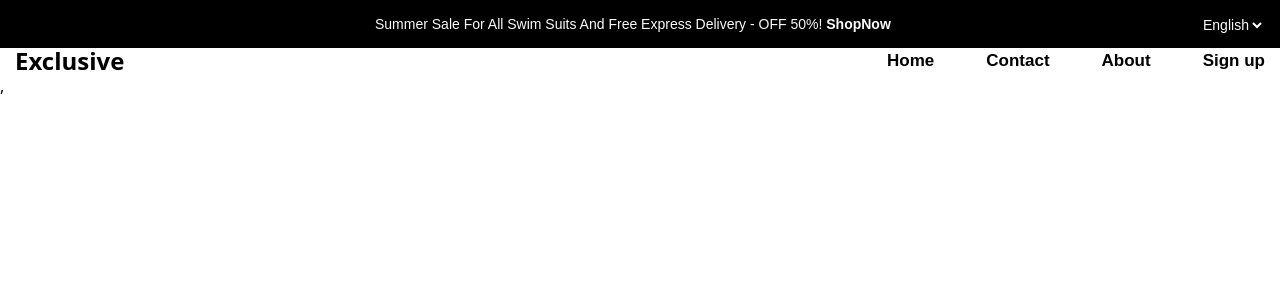
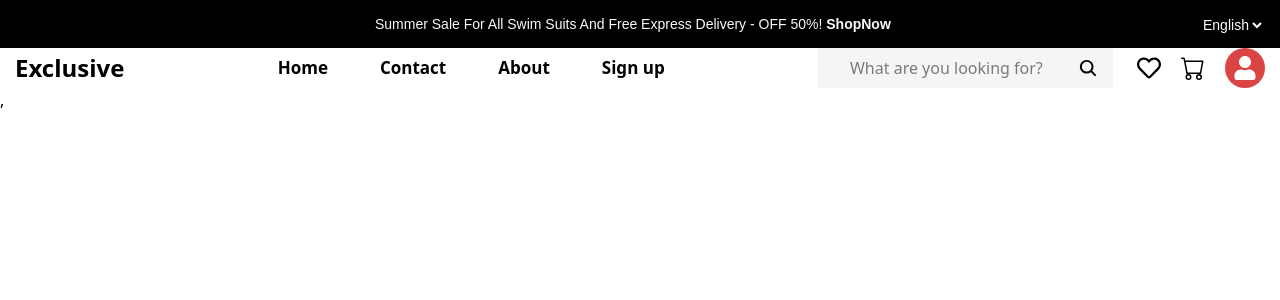
Before and after one commit to ankitahossain/Exclusive-Frontend, a React (Vite) app: page / in a window 1280 px wide. Shown: the top 300 px of the page. Built offline with nearby package versions, Linux system fonts and the light colour scheme.

Commit message:
codeAdded

```diff
--- a/src/commonComponents/Navbar.jsx
+++ b/src/commonComponents/Navbar.jsx
@@ -1,71 +1,139 @@
-import React from 'react'
-import { FaRegHeart } from "react-icons/fa";
-import { FaSearch } from "react-icons/fa";
-import { IoCartOutline } from "react-icons/io5";
-import { NavLink } from 'react-router';
+import React, { useEffect, useState, useRef } from "react";
+import { BsCart } from "react-icons/bs";
+import { FaRegHeart, FaUser } from "react-icons/fa";
+import { ImCancelCircle } from "react-icons/im";
+import { IoMdStarOutline } from "react-icons/io";
+import { IoSearch } from "react-icons/io5";
+import { LuShoppingBag, LuUser } from "react-icons/lu";
+import { RiLogoutCircleLine } from "react-icons/ri";
+import { NavLink } from "react-router"; // ✅ FIXED
 
-const navbar = () => {
+const Navbar = () => {
+  const NavItem = [
+    { id: 1, name: "Home" },
+    { id: 2, name: "Contact" },
+    { id: 3, name: "About" },
+    { id: 4, name: "Sign up" },
+  ];
 
-    const NavItem = [
+  const [account, setAccount] = useState(false);
+  const userAccountRef = useRef(null);
 
-        {
-            id: 1,
-            name: "Home",
+  const handleAccount = () => {
+    setAccount((prev) => !prev);
+  };
 
-        },
-        {
-            id: 2,
-            name: "Contact",
+  // ✅ FIXED: click outside handler
+  useEffect(() => {
+    const handleClickOutside = (e) => {
+      if (
+        userAccountRef.current &&
+        !userAccountRef.current.contains(e.target)
+      ) {
+        setAccount(false);
+      }
+    };
 
-        },
-        {
-            id: 3,
-            name: "About",
+    window.addEventListener("click", handleClickOutside);
 
-        },
-        {
-            id: 4,
-            name: "Sign up",
-
-        }
-    ]
+    return () => {
+      window.removeEventListener("click", handleClickOutside);
+    };
+  }, []);
 
   return (
+    <div className="navbar bg-transparent">
+      <div className="container">
+        <div className="flex justify-between items-center">
+          {/* Left */}
+          <h2 className="text-[24px] leading-[24px] font-bold ">Exclusive</h2>
 
-        <div>
-            <div className='navbar bg-transparent'>
-                <div className='container'>
-                    <div className='flex justify-between items-center'>
-                        <div className='leftwrapper'>
-                           <h2 className='text-[24px] leading-[24px] font-bold'>Exclusive</h2>
-                        </div>
-
-                        <div className='middlewrapper'>
-                            <ul className='flex gap-13 items-center'>
-                                {NavItem?.map((item) => (
-                                    <li key={item.id} className='font-poppins text-[17px] font-semibold '>
+          <ul className="flex gap-13 items-center bg-">
+            {NavItem.map((item) => (
+              <li key={item.id} className="text-[17px] font-semibold">
                 <NavLink
-                                            to="`/${item.name}`"
-                                            className={({ isActive, isPending }) =>
-                                                isPending ? "pending" : isActive ? "active" : ""
-                                            }
+                  to={`/${item.name.toLowerCase()}`}
+                  className={({ isActive }) => (isActive ? "active" : "")}
                 >
                   {item.name}
                 </NavLink>
-
               </li>
             ))}
           </ul>
+
+          <div className="basis-1/3 relative flex items-center justify-between">
+            <div className="relative">
+              <input
+                type="text"
+                className="py-2 bg-white-color px-8"
+                placeholder="What are you looking for?"
+              />
+              <span className="absolute top-1/2 -translate-y-1/2 text-xl right-[5%]">
+                <IoSearch />
+              </span>
+            </div>
+
+            <div className="flex items-center gap-x-5 ml-6">
+              <span className="text-black text-2xl">
+                <FaRegHeart />
+              </span>
+
+              <span className="text-black text-2xl cursor-pointer">
+                <BsCart />
+              </span>
+
+              <span
+                ref={userAccountRef}
+                onClick={handleAccount}
+                className="text-white text-2xl rounded-full bg-secondary-color p-2 cursor-pointer relative"
+              >
+                <FaUser />
+              </span>
+
+              {account && (
+                <div className="absolute right-0 top-[139%] bg-[#bdbdbd] px-10 py-5 w-[65%] flex flex-col gap-y-5 rounded">
+                  <div className="flex items-center text-white gap-3 hover:py-3 hover:text-black transition-all">
+                    <span>
+                      <LuUser />
+                    </span>
+                    <h3>Manage my account</h3>
+                  </div>
+
+                  <div className="flex items-center gap-3 text-white hover:py-3 hover:text-black transition-all">
+                    <span>
+                      <LuShoppingBag />
+                    </span>
+                    <h3>My order</h3>
+                  </div>
+
+                  <div className="flex items-center gap-3 text-white hover:py-3 hover:text-black transition-all">
+                    <span>
+                      <ImCancelCircle />
+                    </span>
+                    <h3>My Cancellations</h3>
+                  </div>
+
+                  <div className="flex items-center gap-3 text-white hover:py-3 hover:text-black transition-all">
+                    <span>
+                      <IoMdStarOutline />
+                    </span>
+                    <h3>My Reviews</h3>
+                  </div>
+
+                  <div className="flex items-center gap-3 text-white hover:py-3 hover:text-black transition-all">
+                    <span>
+                      <RiLogoutCircleLine />
+                    </span>
+                    <h3>Logout</h3>
                   </div>
                 </div>
-
+              )}
             </div>
           </div>
         </div>
+      </div>
+    </div>
+  );
+};
 
-
-
-    )
-}
-
-export default navbar
+export default Navbar;
--- a/src/index.css
+++ b/src/index.css
@@ -6,6 +6,7 @@
     /* todo: common colors*/
   --color-primary-color:#000000;
   --color-secondary-color:#DB4444;
+  --color-white-color:#f5f5f5;
   --color-button-color:#00FF66;
   --color-card-bg :#00FF66;
 
@@ -48,4 +49,29 @@
     margin: 0 auto;
     padding: 0 15px;
  }
+ .amount{
+  position: relative;
+
+ }
+ .amount::after{
+   position:absolute;
+   content:"2";
+   left:39%;
+   top: -52%;
+   width: 25px;
+   height:25px;
+   background-color:var(--color-secondary-color);
+   border-radius: 50%;
+   text-align: center;
+   line-height: 25px;
+   color:var(--color-white-color);
+   font-size: 15px;
+   -webkit-border-radius: 50%;
+   -moz-border-radius: 50%;
+   -ms-border-radius: 50%;
+   -o-border-radius: 50%;
+   border: 1px solid;
+
+
+ }
 }
```
Lines whose indentation alone changed are shown as unchanged.
